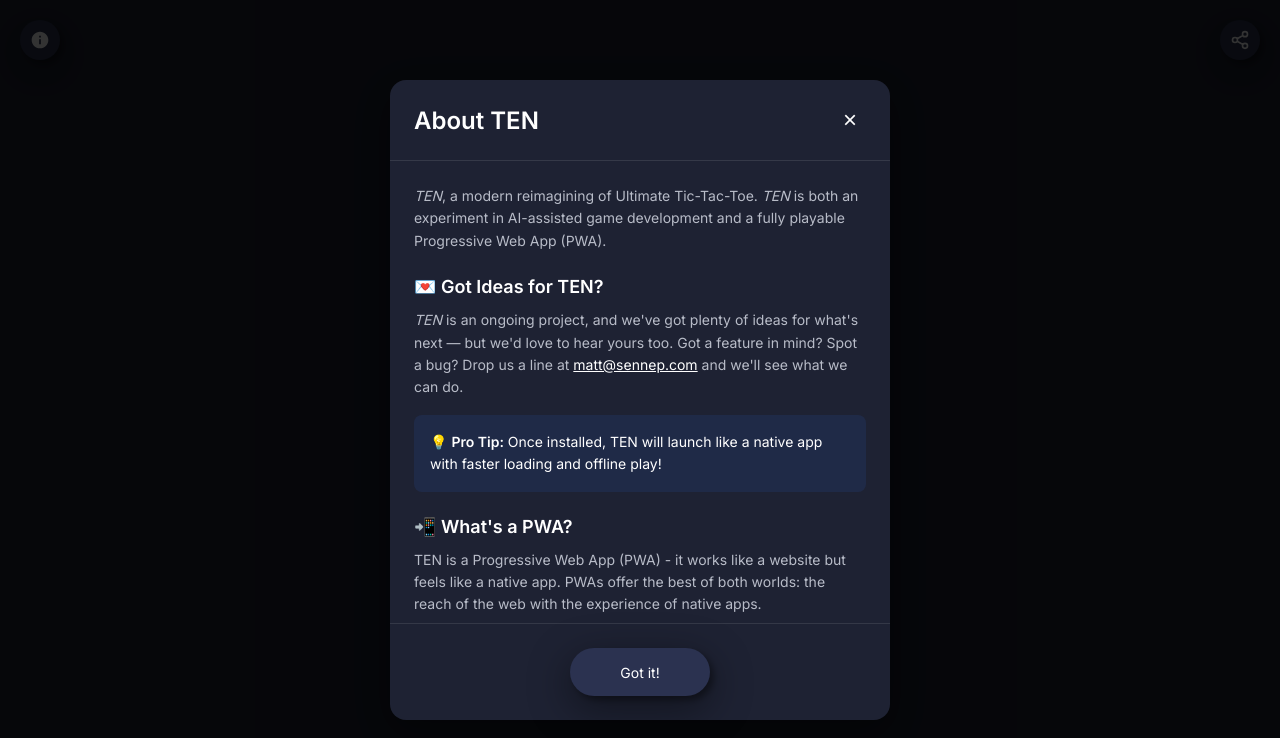
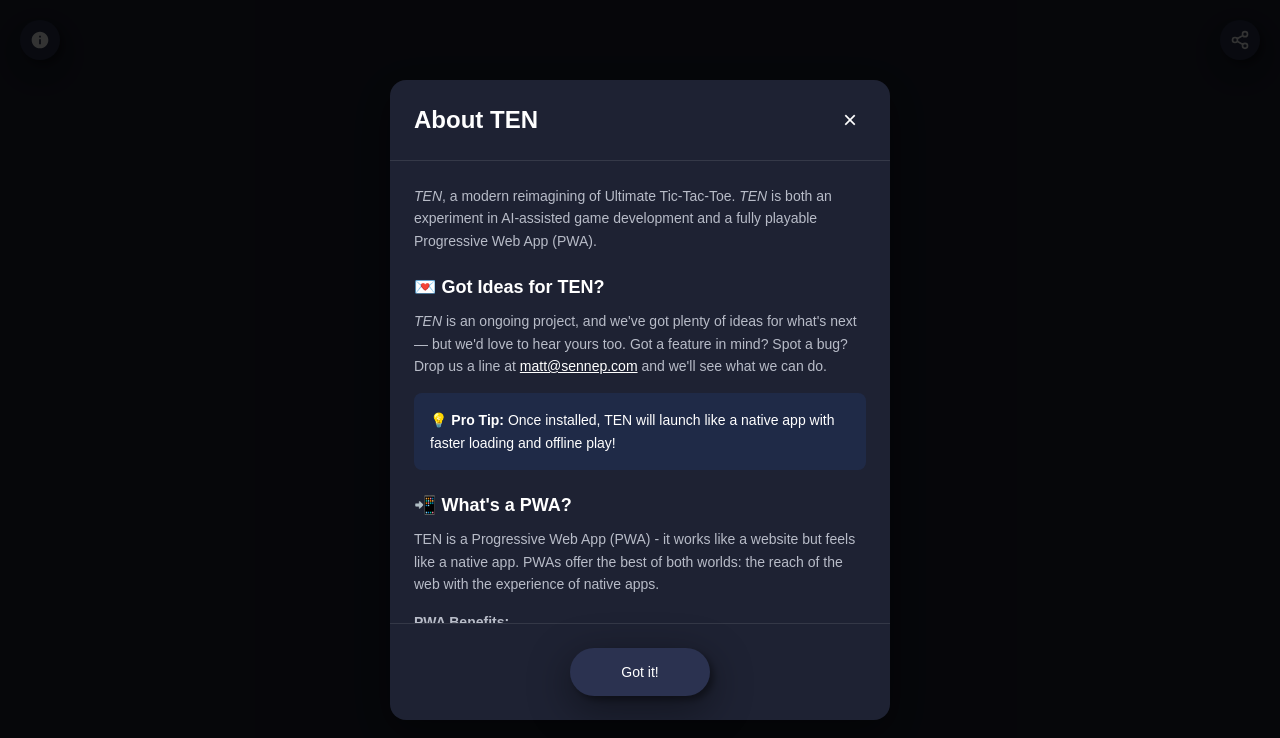
Before and after one commit to pilaurice/ten, a plain HTML site: page index.html in a window 1280 px wide. Both pictures are taken after a click on the button 40 px from the left and 40 px from the top of the page. Drawn offline with Linux system fonts and the light colour scheme.

Commit message:
Font update to Lexend

```diff
--- a/css/styles.css
+++ b/css/styles.css
@@ -426,7 +426,7 @@ body.splash-visible .turn-indicator {
 /* Turn indicator text */
 .turn-indicator .turn-text {
     color: white;
-    font-family: 'Inter', sans-serif;
+    font-family: 'Lexend', sans-serif;
     font-weight: 400;
     font-size: 32px;
     margin-left: 16px;
@@ -463,7 +463,7 @@ body.splash-visible .turn-indicator {
 
 .play-again-text {
     color: white;
-    font-family: 'Inter', sans-serif;
+    font-family: 'Lexend', sans-serif;
     font-weight: 400;
     font-size: 16px;
 }
@@ -514,7 +514,7 @@ body.draw .play-again-placeholder {
 
 .menu-button-text {
     color: white;
-    font-family: 'Inter', sans-serif;
+    font-family: 'Lexend', sans-serif;
     font-weight: 400;
     font-size: 16px;
 }
@@ -554,7 +554,7 @@ body.draw .play-again-placeholder {
 
 .ai-thinking-text {
     color: white;
-    font-family: 'Inter', sans-serif;
+    font-family: 'Lexend', sans-serif;
     font-weight: 400;
     font-size: 16px;
 }
@@ -672,7 +672,7 @@ body:not(.splash-visible) .game-container {
 }
 
 .splash-title {
-    font-family: 'Inter', sans-serif;
+    font-family: 'Lexend', sans-serif;
     font-weight: 600;
     font-size: 30px;
     color: white;
@@ -680,7 +680,7 @@ body:not(.splash-visible) .game-container {
 }
 
 .splash-subtitle {
-    font-family: 'Inter', sans-serif;
+    font-family: 'Lexend', sans-serif;
     font-weight: 400;
     font-size: 16px;
     color: white;
@@ -846,7 +846,7 @@ body.splash-visible.ai-difficulty-visible .info-button {
     box-shadow:
         4px 4px 6px rgba(0, 0, 0, 0.35),
         0px 12px 40px 3px rgba(0, 0, 0, 0.4);
-    font-family: 'Inter', sans-serif;
+    font-family: 'Lexend', sans-serif;
     font-size: 14px;
     font-weight: 400;
     opacity: 0;
@@ -911,7 +911,7 @@ body.splash-visible.ai-difficulty-visible .info-button {
 }
 
 .modal-title {
-    font-family: 'Inter', sans-serif;
+    font-family: 'Lexend', sans-serif;
     font-weight: 600;
     font-size: 24px;
     color: white;
@@ -945,7 +945,7 @@ body.splash-visible.ai-difficulty-visible .info-button {
 }
 
 .modal-body h3 {
-    font-family: 'Inter', sans-serif;
+    font-family: 'Lexend', sans-serif;
     font-weight: 600;
     font-size: 18px;
     color: white;
@@ -957,7 +957,7 @@ body.splash-visible.ai-difficulty-visible .info-button {
 }
 
 .modal-body p {
-    font-family: 'Inter', sans-serif;
+    font-family: 'Lexend', sans-serif;
     font-weight: 400;
     font-size: 14px;
     color: #B8BCC8;
@@ -982,7 +982,7 @@ body.splash-visible.ai-difficulty-visible .info-button {
 }
 
 .modal-body li {
-    font-family: 'Inter', sans-serif;
+    font-family: 'Lexend', sans-serif;
     font-weight: 400;
     font-size: 14px;
     color: #B8BCC8;
@@ -1040,7 +1040,7 @@ body.splash-visible.ai-difficulty-visible .info-button {
 
 .modal-button-text {
     color: white;
-    font-family: 'Inter', sans-serif;
+    font-family: 'Lexend', sans-serif;
     font-weight: 400;
     font-size: 14px;
 }
```
